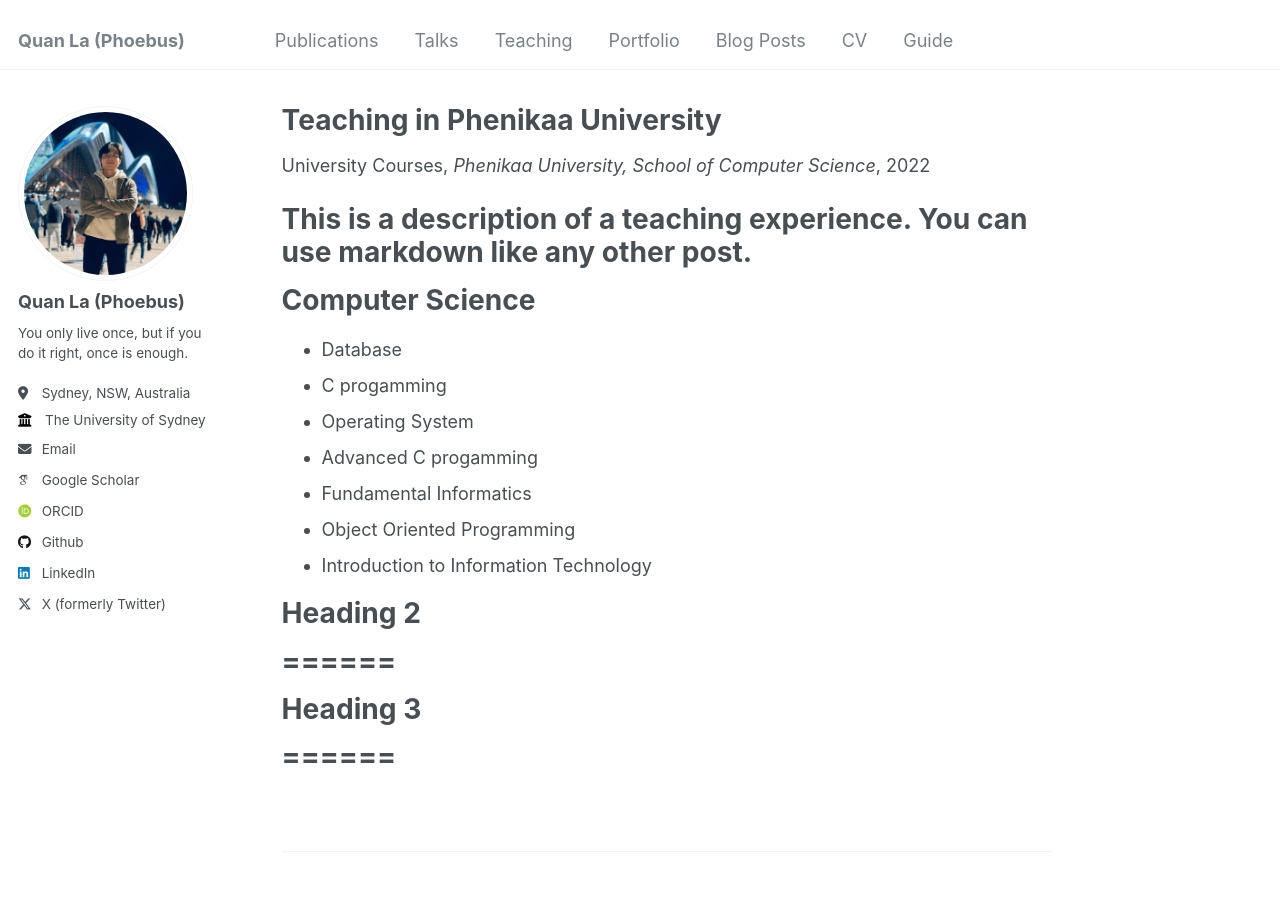
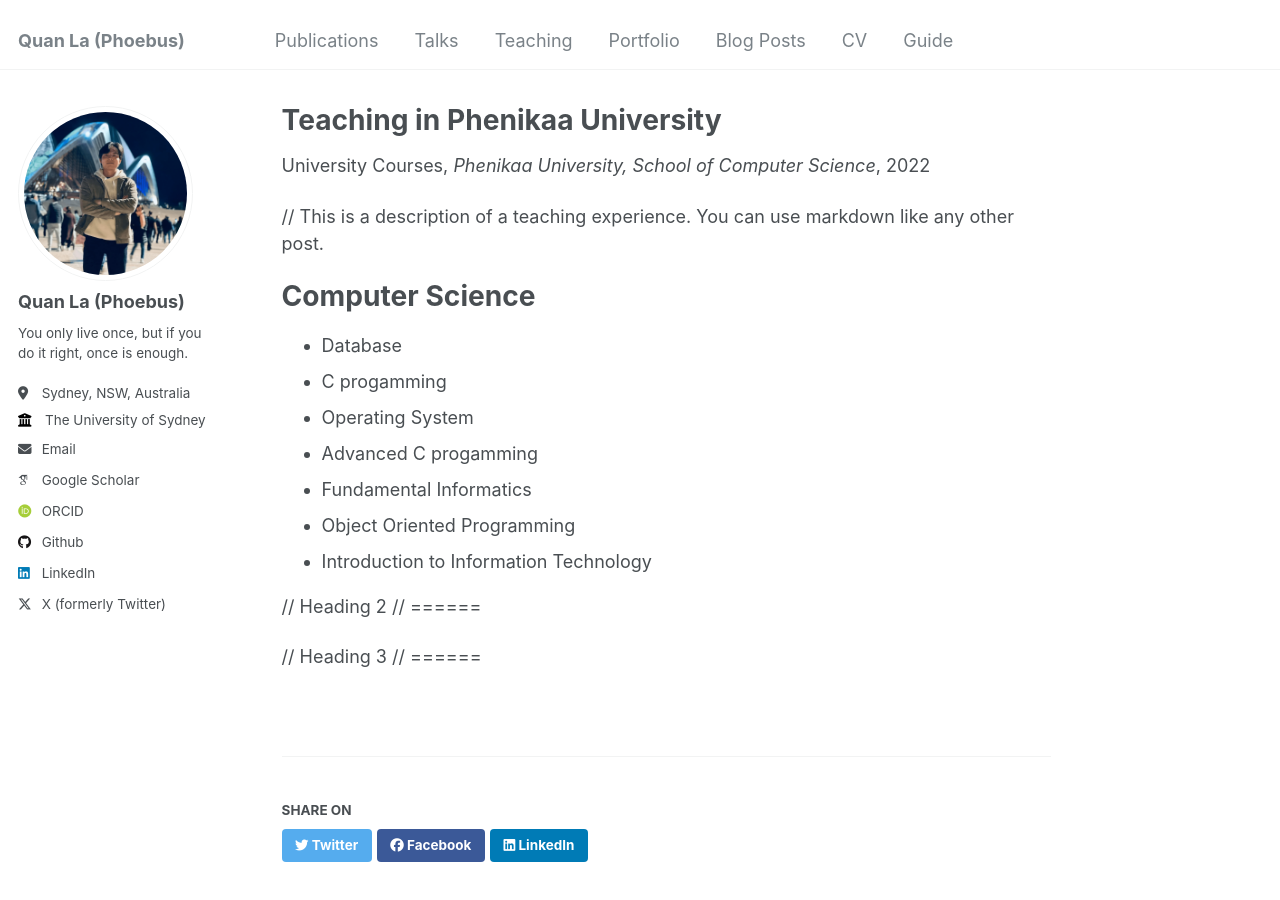
Before and after one commit to lavanquan/lavanquan.github.io, a Jekyll site: the page built from _teaching/2022-phenikaa-university.md, in a window 1280 px wide and 900 px high. Built offline with Jekyll 4.4.1, drawn with Linux system fonts in a browser that asks for light colours; some web fonts are replaced.

```diff
--- a/_teaching/2022-phenikaa-university.md
+++ b/_teaching/2022-phenikaa-university.md
@@ -8,7 +8,7 @@ date: 2022-05-31
 location: "Hanoi, Vietnam"
 ---
 
-# This is a description of a teaching experience. You can use markdown like any other post.
+// This is a description of a teaching experience. You can use markdown like any other post.
 
 Computer Science
 ======
@@ -20,8 +20,8 @@ Computer Science
 - Object Oriented Programming
 - Introduction to Information Technology
 
-# Heading 2
-# ======
+// Heading 2
+// ======
 
-# Heading 3
-# ======
+// Heading 3
+// ======
```
